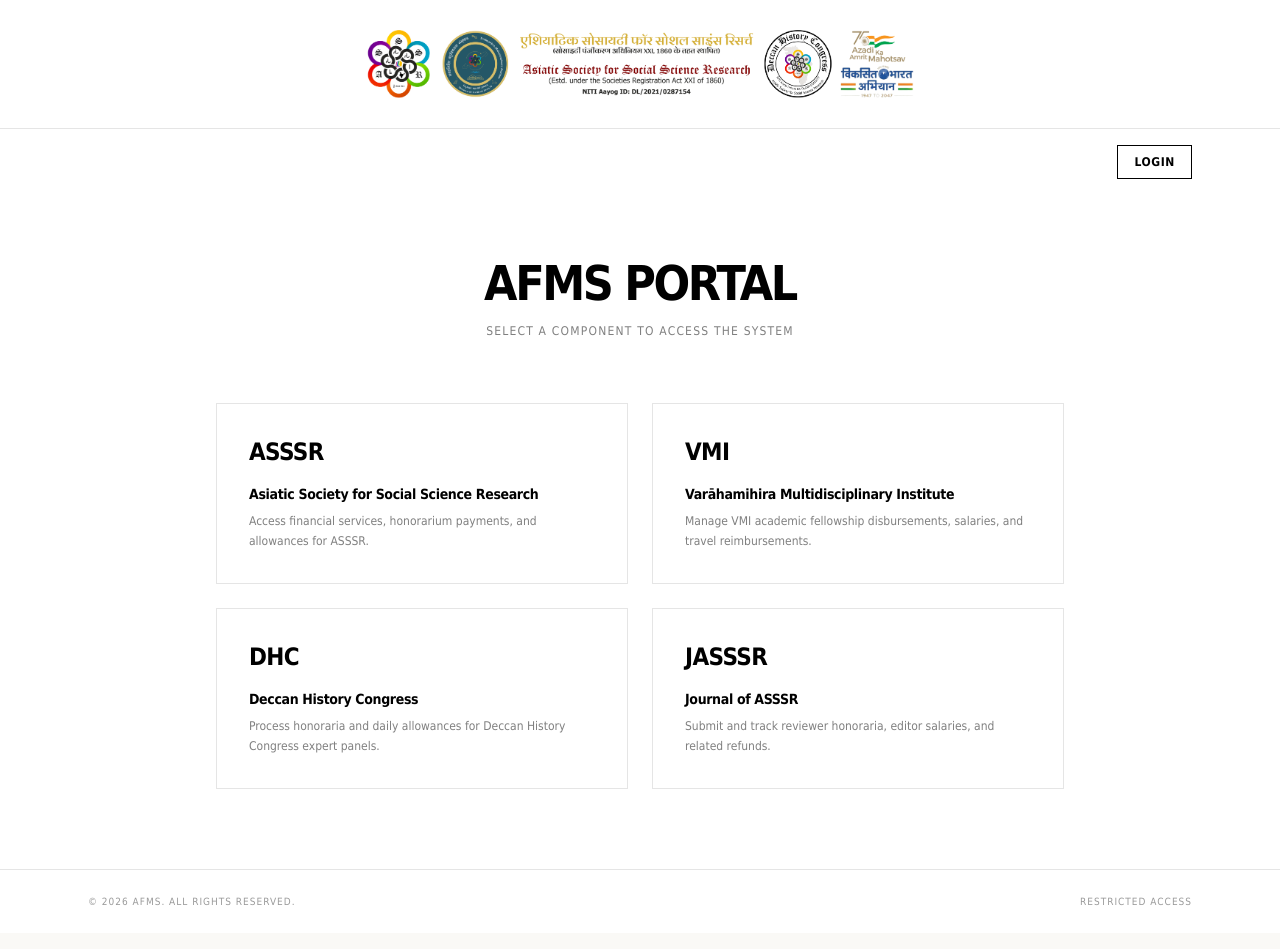
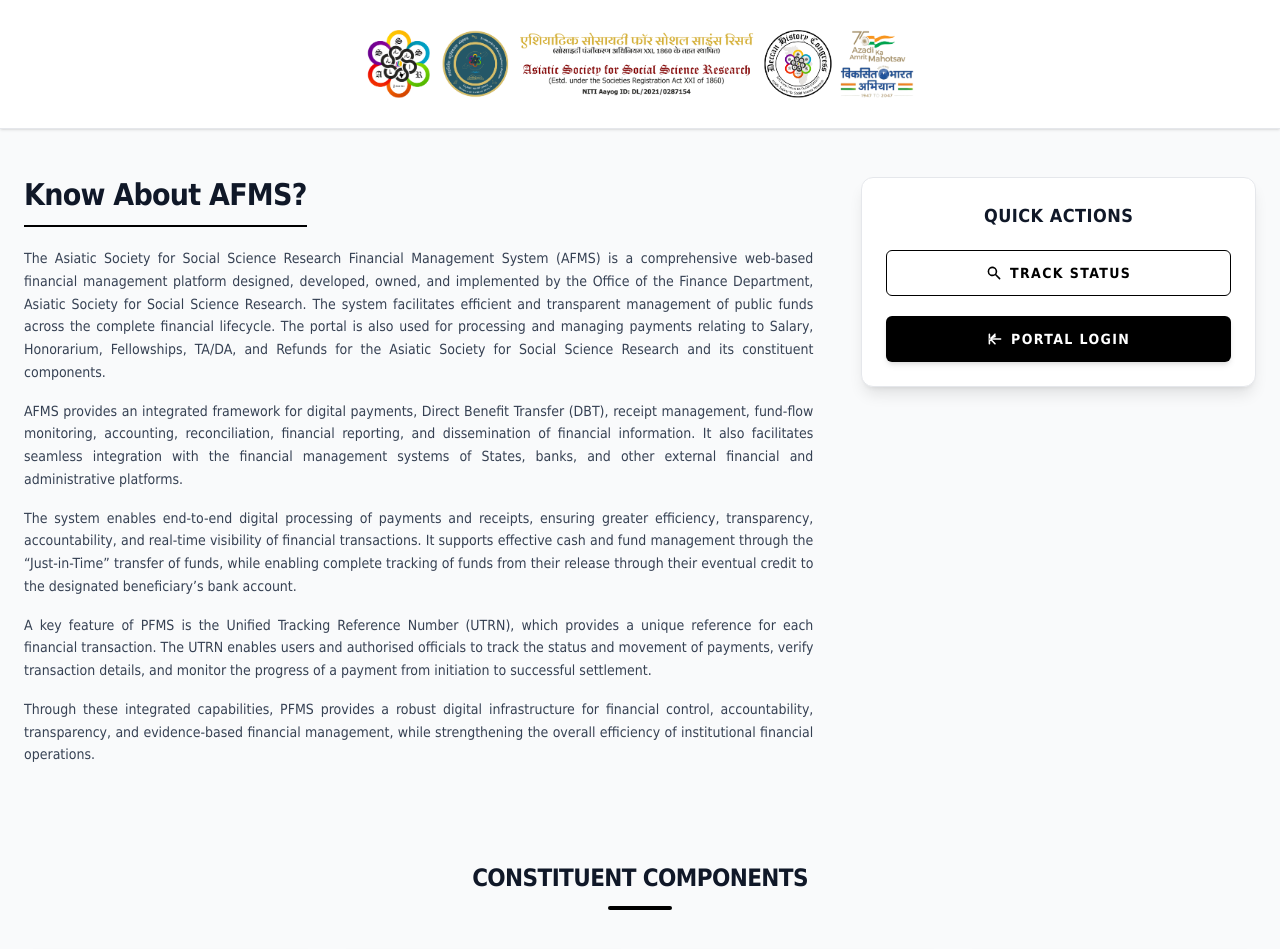
Before and after one commit to imranbhatLeaf/fmsDashboard, a React (Vite) app in the folder frontend/: page / in a window 1280 px wide. Shown: the top 949 px of the page. Built offline with nearby package versions, Linux system fonts and the light colour scheme; no server answers.

Commit message:
Update Home.jsx hero section with Tahoma, black buttons, and refined typography

```diff
--- a/frontend/src/pages/Home.jsx
+++ b/frontend/src/pages/Home.jsx
@@ -1,6 +1,5 @@
 import React from 'react';
 import { useNavigate } from 'react-router-dom';
-import logo from '../assets/logomain.avif';
 import headerImg from '../assets/header.png';
 
 const COMPONENTS = [
@@ -29,77 +28,123 @@
 export default function Home() {
   const navigate = useNavigate();
 
-  const handleNavigation = () => {
+  const handleLoginNavigation = () => {
     navigate('/login');
+  };
+
+  const handleTrackNavigation = () => {
+    navigate('/track');
   };
 
   return (
     <div
-      className="min-h-screen bg-white text-black flex flex-col justify-between selection:bg-black selection:text-white"
+      className="min-h-screen bg-gray-50 text-gray-900 flex flex-col justify-between selection:bg-black selection:text-white"
       style={{ fontFamily: 'Tahoma, Geneva, sans-serif' }}
     >
       {/* Header Banner */}
-      <div className="border-b border-black/10 bg-white">
-        <div className="max-w-6xl mx-auto px-6 py-4 flex justify-center">
+      <div className="bg-white shadow-sm border-b border-gray-200">
+        <div className="max-w-7xl mx-auto px-6 py-4 flex justify-center">
           <img src={headerImg} alt="AFMS Header" className="w-full max-h-24 object-contain" />
         </div>
       </div>
 
-      {/* Login Button Area */}
-      <div className="max-w-6xl mx-auto w-full px-6 pt-4 flex justify-end">
-        <button
-          onClick={handleNavigation}
-          className="text-xs uppercase tracking-wider px-4 py-2 border border-black hover:bg-black hover:text-white transition-all duration-300 font-bold"
-        >
-          Login
-        </button>
-      </div>
-
-      {/* Main Content */}
-      <main className="flex-1 flex flex-col justify-center max-w-4xl mx-auto w-full px-6 py-20">
-        <div className="text-center mb-16">
-          <h1 className="text-4xl sm:text-5xl tracking-tighter uppercase font-bold mb-4">
-            AFMS Portal
+      {/* Hero Section */}
+      <section className="max-w-7xl mx-auto w-full px-6 py-12 flex flex-col lg:flex-row gap-12 items-start">
+        {/* Left Side: About */}
+        <div className="lg:w-2/3 flex flex-col gap-5">
+          <h1 className="text-2xl lg:text-3xl font-semibold tracking-tight text-gray-900 border-b-2 border-black pb-3 inline-block w-fit">
+            Know About AFMS?
           </h1>
-          <p className="text-xs tracking-widest uppercase text-black/50">
-            Select a component to access the system
-          </p>
+          <div className="text-sm lg:text-[14px] leading-relaxed text-gray-700 space-y-4 text-justify">
+            <p>
+              The Asiatic Society for Social Science Research Financial Management System (AFMS) is a comprehensive web-based financial management platform designed, developed, owned, and implemented by the Office of the Finance Department, Asiatic Society for Social Science Research. The system facilitates efficient and transparent management of public funds across the complete financial lifecycle. The portal is also used for processing and managing payments relating to Salary, Honorarium, Fellowships, TA/DA, and Refunds for the Asiatic Society for Social Science Research and its constituent components.
+            </p>
+            <p>
+              AFMS provides an integrated framework for digital payments, Direct Benefit Transfer (DBT), receipt management, fund-flow monitoring, accounting, reconciliation, financial reporting, and dissemination of financial information. It also facilitates seamless integration with the financial management systems of States, banks, and other external financial and administrative platforms.
+            </p>
+            <p>
+              The system enables end-to-end digital processing of payments and receipts, ensuring greater efficiency, transparency, accountability, and real-time visibility of financial transactions. It supports effective cash and fund management through the “Just-in-Time” transfer of funds, while enabling complete tracking of funds from their release through their eventual credit to the designated beneficiary’s bank account.
+            </p>
+            <p>
+              A key feature of PFMS is the Unified Tracking Reference Number (UTRN), which provides a unique reference for each financial transaction. The UTRN enables users and authorised officials to track the status and movement of payments, verify transaction details, and monitor the progress of a payment from initiation to successful settlement.
+            </p>
+            <p>
+              Through these integrated capabilities, PFMS provides a robust digital infrastructure for financial control, accountability, transparency, and evidence-based financial management, while strengthening the overall efficiency of institutional financial operations.
+            </p>
+          </div>
         </div>
 
-        {/* Components Grid */}
-        <div className="grid grid-cols-1 md:grid-cols-2 gap-6 w-full">
+        {/* Right Side: Action Buttons */}
+        <div className="lg:w-1/3 flex flex-col gap-6 w-full lg:sticky lg:top-12 mt-8 lg:mt-0">
+          <div className="bg-white p-6 rounded-xl shadow-lg border border-gray-200 flex flex-col gap-5">
+            <h3 className="text-lg font-semibold text-gray-900 text-center uppercase tracking-wide">Quick Actions</h3>
+
+            <button
+              onClick={handleTrackNavigation}
+              className="group relative w-full flex justify-center py-3 px-4 border border-black text-sm font-semibold rounded-md text-black bg-white hover:bg-black hover:text-white focus:outline-none focus:ring-2 focus:ring-offset-2 focus:ring-gray-900 transition-all duration-300 uppercase tracking-widest"
+            >
+              <span className="relative z-10 flex items-center gap-2">
+                <svg xmlns="http://www.w3.org/2000/svg" className="h-4 w-4" viewBox="0 0 20 20" fill="currentColor">
+                  <path fillRule="evenodd" d="M8 4a4 4 0 100 8 4 4 0 000-8zM2 8a6 6 0 1110.89 3.476l4.817 4.817a1 1 0 01-1.414 1.414l-4.816-4.816A6 6 0 012 8z" clipRule="evenodd" />
+                </svg>
+                Track Status
+              </span>
+            </button>
+
+            <button
+              onClick={handleLoginNavigation}
+              className="group relative w-full flex justify-center py-3 px-4 border border-transparent text-sm font-semibold rounded-md text-white bg-black hover:bg-gray-800 focus:outline-none focus:ring-2 focus:ring-offset-2 focus:ring-gray-900 transition-all duration-300 uppercase tracking-widest shadow-md hover:shadow-lg"
+            >
+              <span className="relative z-10 flex items-center gap-2">
+                <svg xmlns="http://www.w3.org/2000/svg" className="h-4 w-4" viewBox="0 0 20 20" fill="currentColor">
+                  <path fillRule="evenodd" d="M3 3a1 1 0 011 1v12a1 1 0 11-2 0V4a1 1 0 011-1zm7.707 3.293a1 1 0 010 1.414L6.414 9H17a1 1 0 110 2H6.414l4.293 4.293a1 1 0 01-1.414 1.414l-6-6a1 1 0 010-1.414l6-6a1 1 0 011.414 0z" clipRule="evenodd" />
+                </svg>
+                Portal Login
+              </span>
+            </button>
+          </div>
+        </div>
+      </section>
+
+      {/* Components Grid */}
+      <section className="max-w-7xl mx-auto w-full px-6 py-12">
+        <div className="text-center mb-10">
+          <h2 className="text-2xl font-semibold text-gray-900 mb-3 uppercase tracking-tight">Constituent Components</h2>
+          <div className="w-16 h-1 bg-black mx-auto rounded-full"></div>
+        </div>
+        <div className="grid grid-cols-1 md:grid-cols-2 lg:grid-cols-4 gap-5">
           {COMPONENTS.map((comp) => (
             <div
               key={comp.code}
-              onClick={handleNavigation}
-              className="group border border-black/10 p-8 cursor-pointer hover:border-black transition-all duration-300 flex flex-col justify-between hover:shadow-[0_4px_20px_rgba(0,0,0,0.05)] bg-white"
+              onClick={handleLoginNavigation}
+              className="group bg-white rounded-lg shadow-sm hover:shadow-md border border-gray-200 p-5 cursor-pointer transition-all duration-300 hover:-translate-y-1 flex flex-col h-full"
             >
-              <div>
-                <div className="flex items-baseline justify-between mb-4">
-                  <h2 className="text-2xl tracking-tight uppercase font-bold group-hover:translate-x-1 transition-transform duration-300">
-                    {comp.code}
-                  </h2>
-                  <span className="text-lg opacity-0 group-hover:opacity-100 transition-opacity duration-300">
-                    →
+              <div className="flex-1">
+                <div className="flex items-center justify-between mb-3">
+                  <span className="inline-flex items-center justify-center h-10 w-10 rounded bg-gray-100 text-gray-800 font-semibold text-lg border border-gray-200">
+                    {comp.code.substring(0,2)}
                   </span>
+                  <svg xmlns="http://www.w3.org/2000/svg" className="h-5 w-5 text-gray-300 group-hover:text-black transition-colors" fill="none" viewBox="0 0 24 24" stroke="currentColor">
+                    <path strokeLinecap="round" strokeLinejoin="round" strokeWidth={2} d="M14 5l7 7m0 0l-7 7m7-7H3" />
+                  </svg>
                 </div>
-                <p className="text-sm font-bold tracking-tight mb-2">
-                  {comp.name}
-                </p>
-                <p className="text-xs text-black/50 leading-relaxed">
-                  {comp.description}
-                </p>
+                <h3 className="text-base font-semibold text-gray-900 mb-1">{comp.code}</h3>
+                <p className="text-xs font-medium text-black mb-2">{comp.name}</p>
+                <p className="text-[13px] text-gray-600 leading-relaxed">{comp.description}</p>
               </div>
             </div>
           ))}
         </div>
-      </main>
+      </section>
 
       {/* Footer */}
-      <footer className="border-t border-black/10 py-6">
-        <div className="max-w-6xl mx-auto px-6 flex flex-col sm:flex-row items-center justify-between gap-4 text-[10px] tracking-widest uppercase text-black/40">
+      <footer className="bg-white text-gray-500 py-6 border-t border-gray-200">
+        <div className="max-w-7xl mx-auto px-6 flex flex-col md:flex-row items-center justify-between gap-4 text-[11px] font-medium tracking-wider uppercase">
           <span>© {new Date().getFullYear()} AFMS. All rights reserved.</span>
-          <span>Restricted Access</span>
+          <span className="flex items-center gap-2">
+            <span className="w-2 h-2 rounded-full bg-green-500"></span>
+            System Online • Restricted Access
+          </span>
         </div>
       </footer>
     </div>
```
